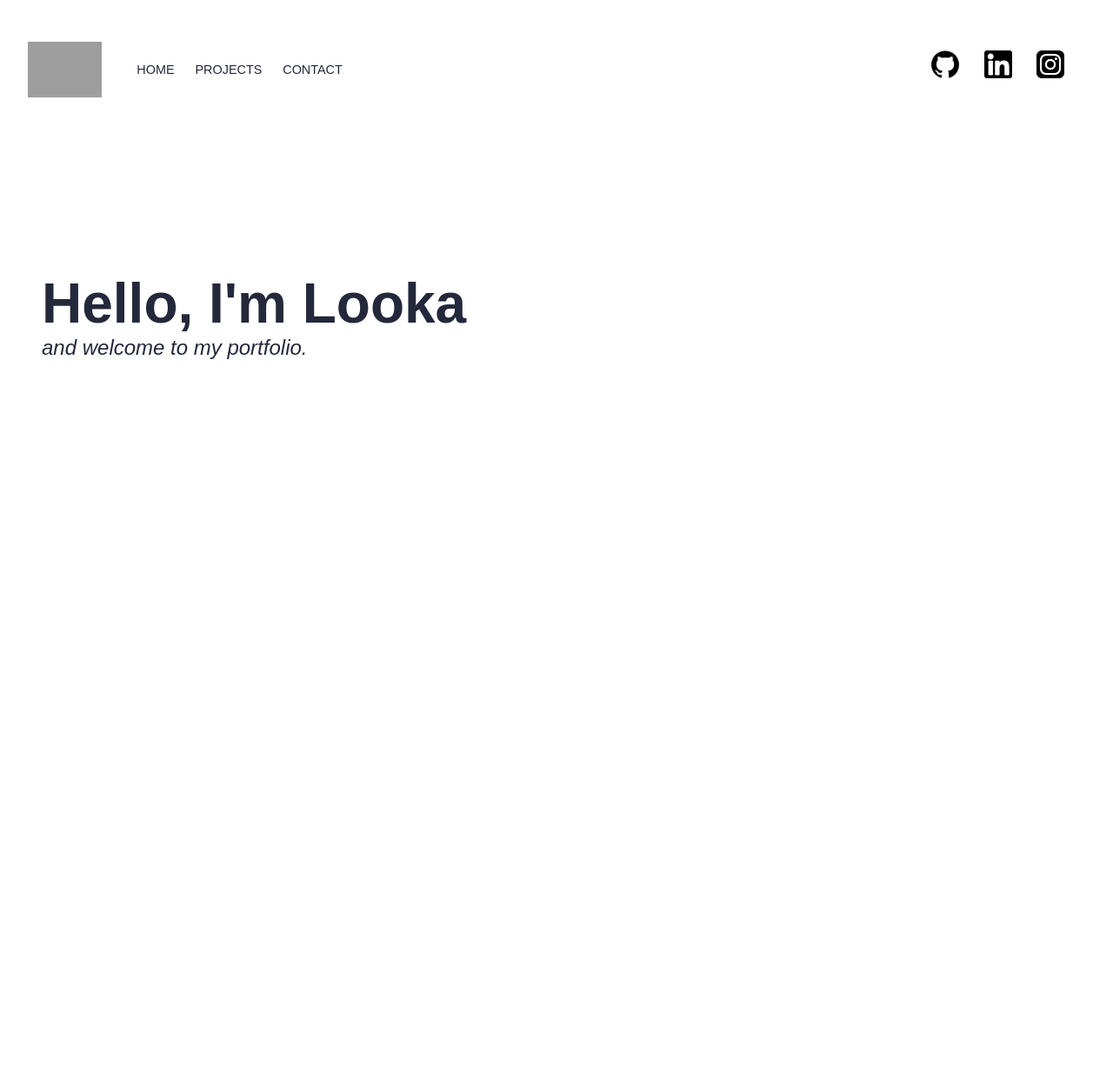
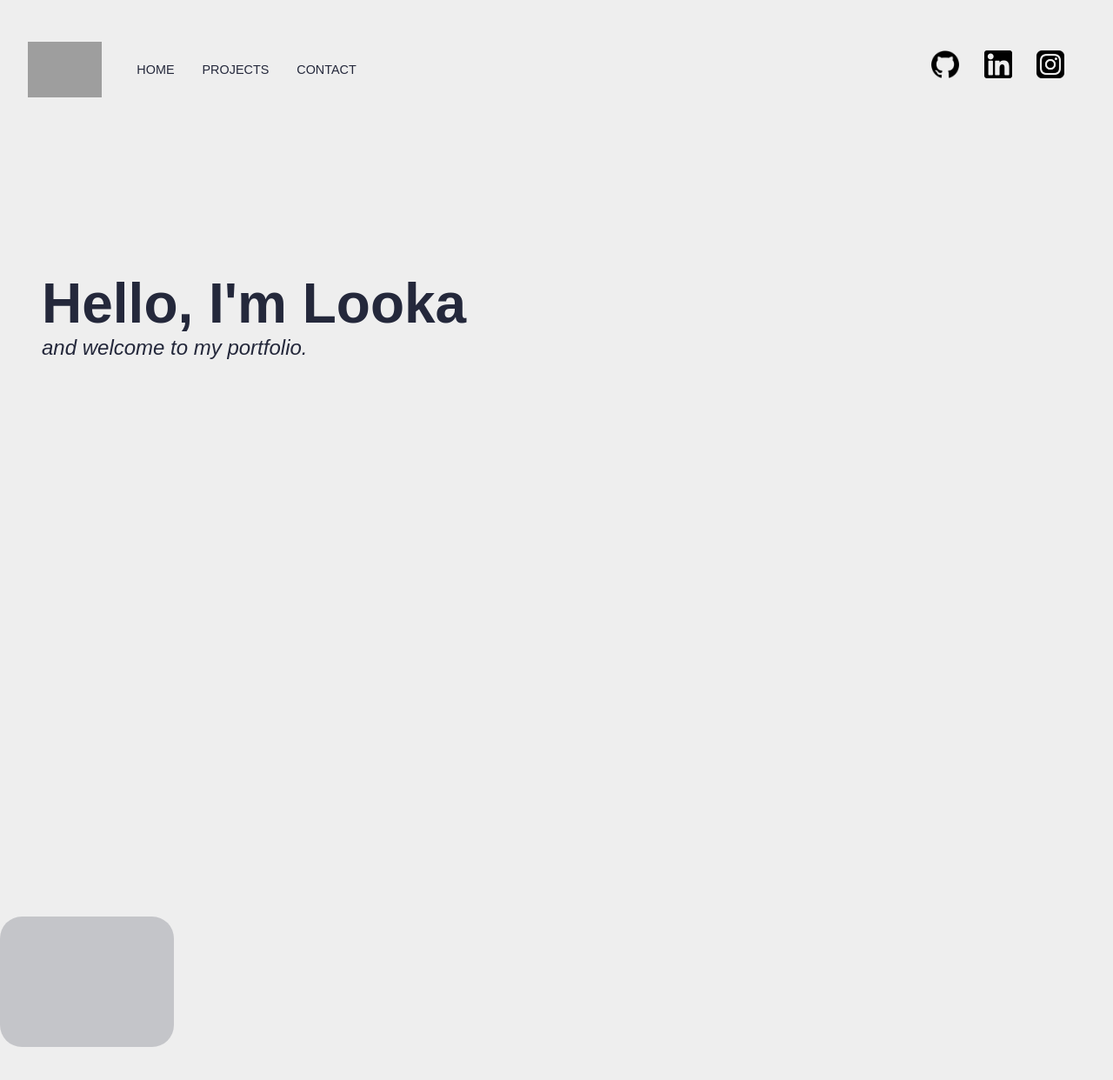
Before and after one commit to looka-n/looka-n.github.io, a plain HTML site: page index.html in a window 1280 px wide. Shown: the whole page at 87% size. Drawn offline with Linux system fonts and the light colour scheme; grey boxes are pictures that could not be loaded.

Commit message:
Update files

```diff
--- a/index.html
+++ b/index.html
@@ -34,5 +34,9 @@
         </h2>
     </div>
 
+    <div class="info-box">
+        Hello
+    </div>
+
 </body>
 </html>
--- a/style.css
+++ b/style.css
@@ -10,7 +10,7 @@
 body {
     font-size: 1em;
     min-height: 200vh;
-    background-color: #ffffff;
+    background-color: #eeeeee;
 }
 
 /* Navigation bar */
@@ -28,11 +28,12 @@ nav {
     margin-right: auto;
     display: flex;
     padding-top: 1.5rem;
-    gap: 1.5rem;
+    gap: 2rem;
 }
 .nav-links li {
     list-style: none;
     font-size: .9em;
+    font-weight: 500;
 }
 .nav-links a {
     text-decoration: none;
@@ -134,3 +135,13 @@ nav {
         opacity: 1;
     }
 }
+
+.info-box {
+    border-radius: 25px;
+    background: #24283b;
+    padding: 20px;
+    width: 200px;
+    height: 150px;
+    opacity: .2;
+    margin-top: 50%;
+  }
```
